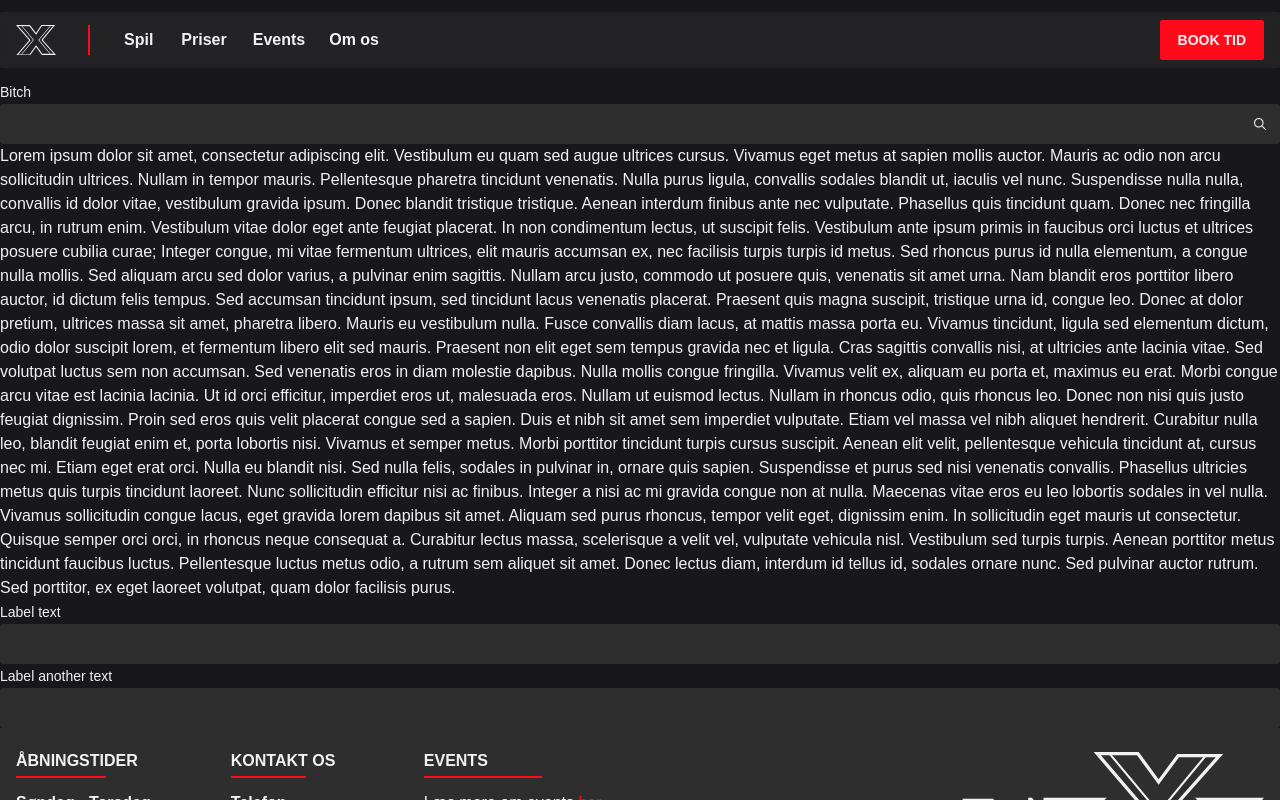
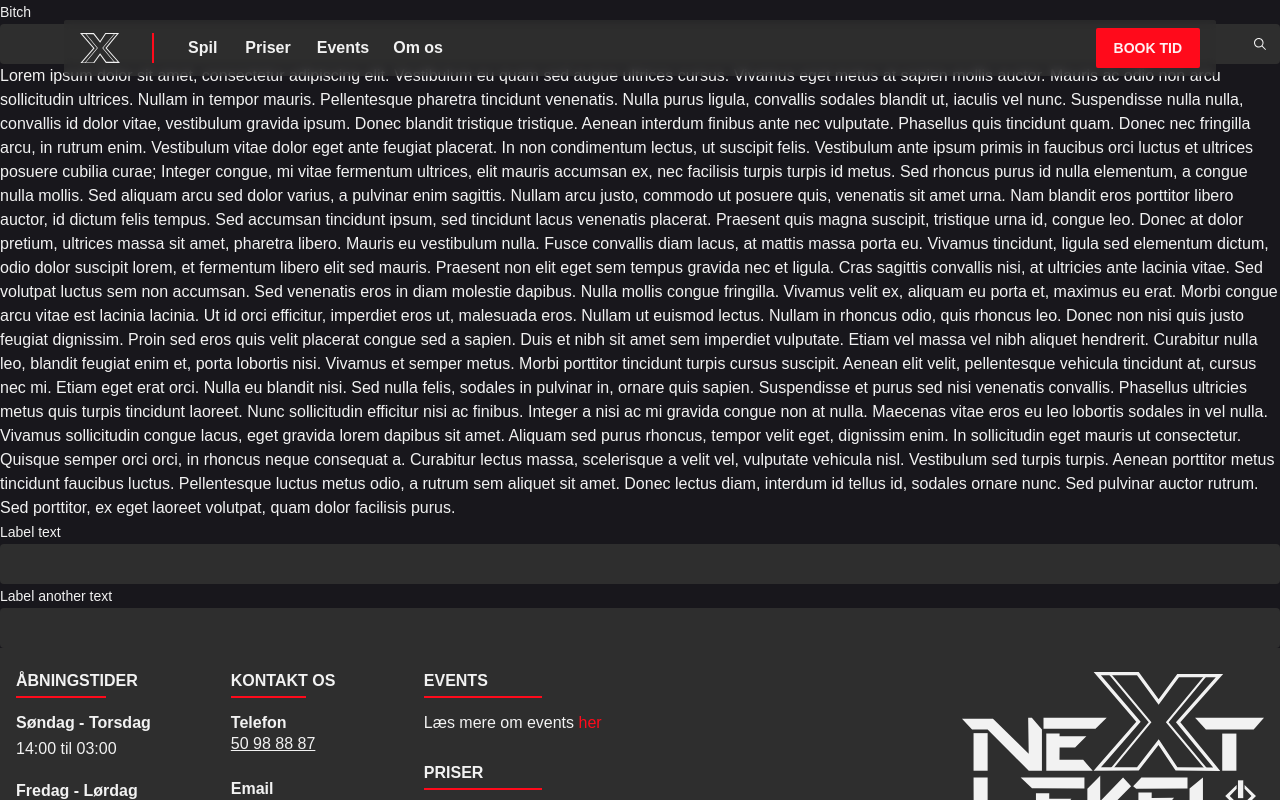
Before and after one commit to TobiasRoland123/next_level, a Next.js app: page / in a window 1280 px wide. Shown: the top 800 px of the page. Built offline with nearby package versions, Linux system fonts and the light colour scheme.

Commit message:
set header position to fixed and added z-index to put it on top

```diff
--- a/src/modules/Header/Header.tsx
+++ b/src/modules/Header/Header.tsx
@@ -28,11 +28,11 @@ export const Header = ({ pageList }: HeaderProps) => {
   return (
     <>
       <div
-        className={` bg-primaryCol w-screen h-screen absolute top-0 transition-all md:hidden   ${
+        className={` bg-primaryCol w-screen h-screen fixed top-0 transition-all md:hidden  z-10  ${
           isOpen ? "right-0" : "right-full"
-        } flex flex-col mt-10`}
+        } flex flex-col pt-28`}
       >
-        <ul className="flex mx-8 flex-col gap-8">
+        <ul className="flex mx-8 flex-col gap-8  ">
           {pageList.map((pages) => {
             return (
               <>
@@ -74,14 +74,16 @@ export const Header = ({ pageList }: HeaderProps) => {
           })}
         </ul>
 
-        <div className="flex justify-center mt-20">
+        <div className="flex justify-center mt-10">
           <Button className="text-2xl font-bold px-8 py-6">Book tid</Button>
         </div>
       </div>
       <nav
-        className={`mx-4  md:mx-6 my-3 backdrop-blur-sm ${
-          isOpen ? "bg-primaryCol" : "bg-contrastCol/50"
-        } flex justify-between sticky top-2 items-center px-4 gap-6 rounded-sm md:py-2 md:bg-contrastCol/50 max-w-screen-xl xl:mx-auto`}
+        className={`my-3 backdrop-blur-sm ${
+          isOpen ? "bg-primaryCol" : "bg-contrastCol/70"
+        } flex justify-between fixed top-2  left-1/2 transform -translate-x-1/2  ${
+          isOpen ? "w-full" : "w-[90%]"
+        } z-10 items-center px-4 gap-6 rounded-sm md:py-2 md:bg-contrastCol/70 max-w-screen-xl xl:mx-auto`}
       >
         <div className=" flex gap-8 font-bold ">
           <a href="/">
--- a/src/styles/globals.css
+++ b/src/styles/globals.css
@@ -3,6 +3,10 @@
 @tailwind utilities;
 
 @import url("https://fonts.googleapis.com/css2?family=Rubik:ital,wght@0,300;0,400;0,500;0,600;0,700;0,800;0,900;1,300;1,400;1,500;1,600;1,700;1,800;1,900&display=swap");
+
+body {
+  position: relative;
+}
 
 h1 {
   font-size: 52.5px;
```
